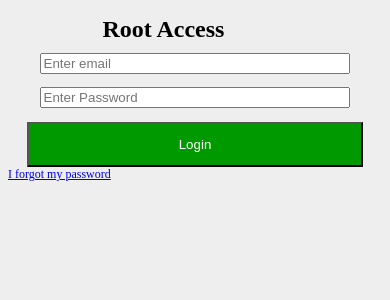
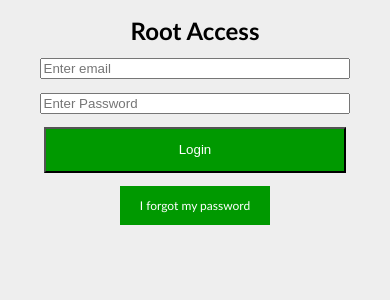
Before and after one commit to root-access-capstone/Root-Access, a Flask app: page / in a window 390 px wide. Shown: the top 300 px of the page. Run offline with Flask 2, Linux system fonts and the light colour scheme.

Commit message:
Adds and tweaks.  The site should look nicer now.
Changes include:
- Darker navbar for better contrast with white text
- Turned the "forgot password" link into a button and centered it.  It should always be smaller than the Login button, to hopefully prevent mis-clicks.
- The site's text is now entirely in sans-serif, for legibility.  The first choice is the humanist typeface Candara, but the browser will otherwise use Tahoma, Verdana, Arial, or whatever the default sans-serif font may be.
- The anchors and buttons now change color when being hovered/focused or clicked.
- Centered all h1 headings.
- Other various margin tweaks.

```diff
--- a/static/our.css
+++ b/static/our.css
@@ -5,23 +5,39 @@
   width: 55%;
 }
 
+#resetButton {
+  background-color: #090;
+  color: #fff;
+  display: inline-block;
+  margin-left: 40%;
+  margin-right: 40%;
+  margin-bottom: 1em;
+  padding: 1em 0;
+  text-align: center;
+  text-decoration: none;
+  width: 20%;
+}
+
 body {
   background-color: #eee;
   color: #000;
+  font-family: Candara, Tahoma, Verdana, Arial, sans-serif;
   font-size: 16px;
 }
 
 nav {
-    background-color: #6f3;
+  background-color: #6c3;
 }
 
 nav a {
   color: #fff;
   display: inline-block;
+  font-weight: bold;
   padding: 1em 2em;
-    text-align: right;
   text-decoration: none;
 }
+
+h1 { text-align: center; }
 
 form {
   display: block;
@@ -31,7 +47,7 @@ form {
 
 form input {
   display: block;
-    margin-bottom: 1em;
+  margin-top: 1em;
   margin-left: auto;
   margin-right: auto;
   width: 80%;
@@ -45,19 +61,51 @@ form button {
   background-color: #090;
   color: #fff;
   display: inline-block;
-    margin: 0 auto;
+  margin-left: 25%;
+  margin-right: 25%;
+  margin-top: 1em;
+  margin-bottom: 1em;
   padding: 1em 2em;
   text-align: center;
-    width: 55%;
+  width: 50%;
 }
 
 @media only screen and (max-width: 1024px) {
+  #resetButton {
+    margin-left: 35%;
+    margin-right: 35%;
+    width: 30%
+  }
   form { width: 75%; }
   form input { width: 90%; }
 }
 
 @media only screen and (max-width: 768px) {
+  #resetButton {
+    margin-left: 30%;
+    margin-right: 30%;
+    width: 40%
+  }
   body { font-size: 12px; }
   form { width: 90%; }
-    form button { width: 100%; }
+  form button {
+    margin-left: 5%;
+    margin-right: 5%;
+    width: 90%;
   }
+}
+
+nav a:link { background-color: #6c3; }
+nav a:visited { background-color: #6c3; }
+nav a:focus {
+  background-color: #9f6;
+  color: #000;
+}
+nav a:hover {
+  background-color: #9f6;
+  color: #000;
+}
+nav a:active { background-color: #390; }
+button:focus, #resetButton:focus { background-color: #3c3; }
+button:hover, #resetButton:hover { background-color: #3c3; }
+button:active, #resetButton:active { background-color: #060; }
```
Lines whose indentation alone changed are shown as unchanged.
